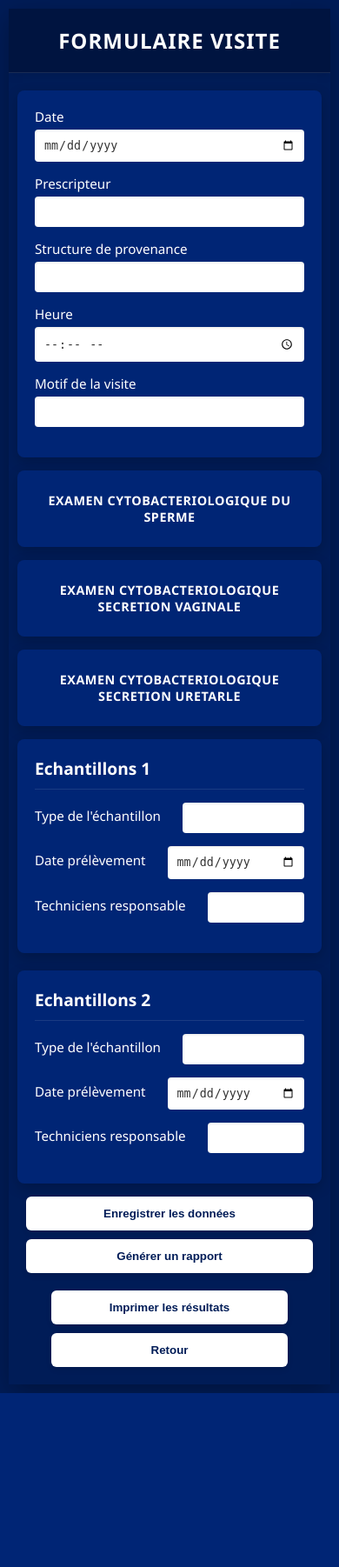
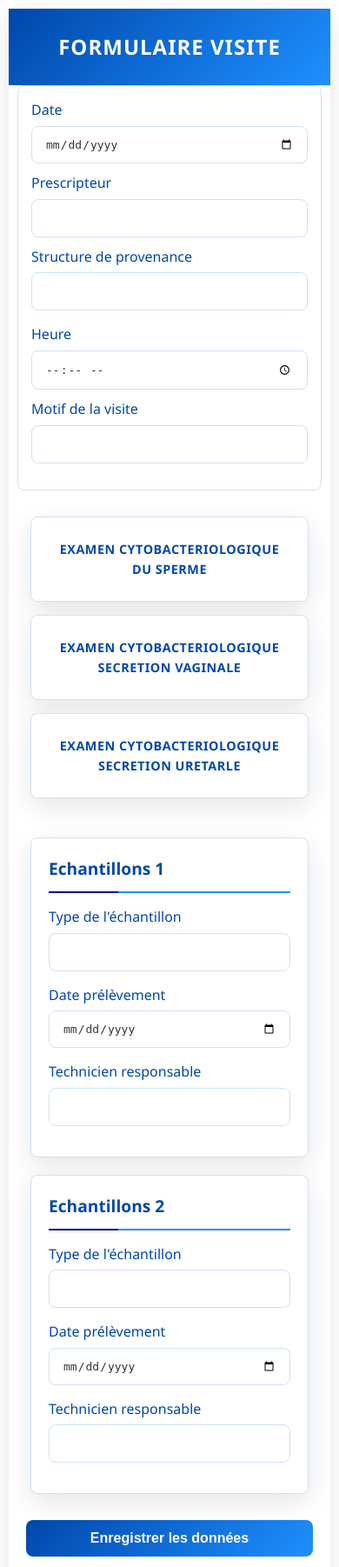
Before and after one commit to AbouTraore/Uatg_IPCI, a PHP site: page /page/visite.php in a window 390 px wide. Shown: the top 1802 px of the page at 87% size. Before the commit the page ends 1602 px from the top, so only its background shows below. Run offline with PHP 8.4, Linux system fonts and the light colour scheme.

Commit message:
laurince

```diff
--- a/page/EXA_CYTO_SEC_VAG.php
+++ b/page/EXA_CYTO_SEC_VAG.php
@@ -3,7 +3,7 @@
 <head>
     <meta charset="UTF-8" />
     <meta name="viewport" content="width=device-width, initial-scale=1.0" />
-    <title>EXAMEN CYTOBACTERIOLOGIQUE DES SECRETIONS  </title>
+    <title>EXAMEN CYTOBACTERIOLOGIQUE DES SECRETIONS CERVICO VAGINALES</title>
     <style>
         :root {
             --primary-bg: #f0f5ff;
--- a/page/visite.php
+++ b/page/visite.php
@@ -1,3 +1,7 @@
+<?php
+// Start the PHP file
+?>
+
 <!DOCTYPE html>
 <html lang="fr">
 <head>
@@ -6,18 +10,31 @@
     <title>Formulaire Visite</title>
     <style>
         :root {
-            --primary-bg: #001c57;
-            --section-bg: #002575;
-            --header-bg: #001440;
+            --primary-bg: #ffffff;
+            --primary-color: #0047ab; /* Cobalt blue */
+            --secondary-color: #1e90ff; /* Dodger blue */
+            --accent-color: #00008b; /* Dark blue */
+            --header-bg: linear-gradient(135deg, #0047ab 0%, #1e90ff 100%);
             --text-color: #ffffff;
+            --text-dark: #333333;
+            --section-bg: #ffffff;
+            --section-border: #d0e1f9;
             --input-bg: #ffffff;
+            --input-border: #d0e1f9;
+            --input-focus: #4169e1;
             --input-text: #333333;
-            --button-bg: #ffffff;
-            --button-text: #001c57;
-            --button-hover: #e0e0e0;
+            --button-primary: linear-gradient(135deg, #0047ab 0%, #1e90ff 100%);
+            --button-secondary: linear-gradient(135deg, #4169e1 0%, #6495ed 100%);
+            --button-danger: linear-gradient(135deg, #d63031 0%, #e84393 100%);
+            --button-text: #ffffff;
+            --button-hover-primary: linear-gradient(135deg, #003d91 0%, #0077e6 100%);
+            --button-hover-secondary: linear-gradient(135deg, #375ad9 0%, #5a89eb 100%);
+            --button-hover-danger: linear-gradient(135deg, #c12525 0%, #d63384 100%);
+            --success-bg: #2ecc71;
+            --error-bg: #e74c3c;
             --border-radius: 8px;
-            --box-shadow: 0 10px 30px rgba(0, 0, 0, 0.3);
-            --section-shadow: 0 5px 15px rgba(0, 0, 0, 0.2);
+            --box-shadow: 0 10px 30px rgba(0, 0, 0, 0.1);
+            --transition-speed: 0.3s;
         }
 
         * {
@@ -27,66 +44,64 @@
         }
 
         body {
-            font-family: "Segoe UI", Tahoma, Geneva, Verdana, sans-serif;
+            font-family: 'Segoe UI', Tahoma, Geneva, Verdana, sans-serif;
             background-color: var(--primary-bg);
-            color: var(--text-color);
+            color: var(--text-dark);
             margin: 0;
             padding: 20px;
             min-height: 100vh;
-            display: flex;
-            justify-content: center;
-            align-items: center;
+            line-height: 1.6;
         }
 
         .container {
             width: 100%;
-            max-width: 1000px;
-            background-color: var(--primary-bg);
+            max-width: 1100px;
+            margin: 0 auto;
+            background-color: var(--section-bg);
+            box-shadow: var(--box-shadow);
             border-radius: var(--border-radius);
-            box-shadow: var(--box-shadow);
             overflow: hidden;
-            padding-bottom: 20px;
         }
 
         .header {
-            background-color: var(--header-bg);
-            padding: 20px;
             font-size: 1.5em;
             font-weight: bold;
+            padding: 25px 20px;
             text-align: center;
+            text-transform: uppercase;
+            background: var(--header-bg);
+            color: var(--text-color);
             letter-spacing: 1px;
-            border-bottom: 1px solid rgba(255, 255, 255, 0.1);
-            box-shadow: 0 2px 10px rgba(0, 0, 0, 0.1);
-            margin-bottom: 20px;
+            position: relative;
         }
 
         .form-section {
             background-color: var(--section-bg);
+            border-radius: var(--border-radius);
+            padding: 20px;
             margin: 0 20px 20px;
-            padding: 20px;
-            border-radius: var(--border-radius);
-            box-shadow: var(--section-shadow);
+            border: 1px solid var(--section-border);
         }
 
         .form-row {
             display: flex;
             flex-wrap: wrap;
             margin-bottom: 15px;
-            align-items: center;
-            gap: 15px;
+            gap: 20px;
         }
 
         .form-field {
             display: flex;
-            align-items: center;
+            flex-direction: column;
             flex: 1;
             min-width: 250px;
         }
 
         label {
-            font-size: 0.95em;
-            margin-right: 10px;
-            white-space: nowrap;
+            font-size: 1em;
+            font-weight: 500;
+            margin-bottom: 8px;
+            color: var(--primary-color);
         }
 
         input[type="text"],
@@ -94,21 +109,19 @@
         input[type="time"] {
             background-color: var(--input-bg);
             color: var(--input-text);
-            border: none;
-            border-radius: 4px;
-            padding: 10px;
-            flex: 1;
-            min-width: 0;
-            box-shadow: inset 0 1px 3px rgba(0, 0, 0, 0.1);
-            transition: box-shadow 0.3s ease;
+            border: 1px solid var(--input-border);
+            padding: 12px 15px;
+            font-size: 1em;
+            border-radius: var(--border-radius);
+            transition: all var(--transition-speed);
         }
 
         input[type="text"]:focus,
         input[type="date"]:focus,
         input[type="time"]:focus {
             outline: none;
-            box-shadow: inset 0 1px 3px rgba(0, 0, 0, 0.1),
-                0 0 0 2px rgba(255, 255, 255, 0.3);
+            border-color: var(--input-focus);
+            box-shadow: 0 0 0 3px rgba(82, 118, 193, 0.25);
         }
 
         .examens-section {
@@ -125,17 +138,19 @@
             padding: 15px;
             border-radius: var(--border-radius);
             text-align: center;
-            box-shadow: var(--section-shadow);
+            box-shadow: var(--box-shadow);
             transition: transform 0.2s ease, box-shadow 0.2s ease;
             cursor: pointer;
-            text-decoration: none; /* Supprime le soulignement */
-            color: var(--text-color); /* Couleur du texte en blanc */
-            display: block; /* Pour s'assurer que le lien se comporte comme un bloc */
+            text-decoration: none;
+            color: var(--primary-color);
+            display: block;
+            border: 1px solid var(--section-border);
         }
 
         .examen-col:hover {
             transform: translateY(-3px);
-            box-shadow: 0 8px 20px rgba(0, 0, 0, 0.25);
+            box-shadow: 0 8px 20px rgba(0, 0, 0, 0.15);
+            border-color: var(--secondary-color);
         }
 
         .examen-title {
@@ -158,22 +173,35 @@
             background-color: var(--section-bg);
             padding: 20px;
             border-radius: var(--border-radius);
-            box-shadow: var(--section-shadow);
+            box-shadow: var(--box-shadow);
+            border: 1px solid var(--section-border);
         }
 
         h2 {
             margin-top: 0;
             margin-bottom: 15px;
             font-size: 1.2em;
-            border-bottom: 1px solid rgba(255, 255, 255, 0.1);
+            color: var(--primary-color);
+            border-bottom: 2px solid var(--secondary-color);
             padding-bottom: 10px;
+            position: relative;
+        }
+
+        h2::before {
+            content: "";
+            position: absolute;
+            bottom: -2px;
+            left: 0;
+            width: 80px;
+            height: 2px;
+            background-color: var(--accent-color);
         }
 
         .bottom-buttons {
             display: flex;
             flex-wrap: wrap;
             justify-content: space-between;
-            padding: 0 20px;
+            padding: 0 20px 20px;
             gap: 20px;
         }
 
@@ -181,32 +209,49 @@
         .right-buttons {
             display: flex;
             flex-wrap: wrap;
-            gap: 10px;
+            gap: 15px;
         }
 
         .btn {
-            background-color: var(--button-bg);
+            font-weight: 600;
+            padding: 12px 25px;
+            border: none;
+            cursor: pointer;
+            min-width: 180px;
+            text-align: center;
+            border-radius: var(--border-radius);
             color: var(--button-text);
-            font-weight: bold;
-            padding: 12px 20px;
-            border: none;
-            border-radius: 6px;
-            cursor: pointer;
-            width: 230px;
-            text-align: center;
-            transition: all 0.2s ease;
-            box-shadow: 0 3px 6px rgba(0, 0, 0, 0.1);
+            transition: all var(--transition-speed);
+            font-size: 1em;
+        }
+
+        .btn-primary {
+            background: var(--button-primary);
+        }
+
+        .btn-secondary {
+            background: var(--button-secondary);
+        }
+
+        .btn-danger {
+            background: var(--button-danger);
         }
 
         .btn:hover {
-            background-color: var(--button-hover);
             transform: translateY(-2px);
-            box-shadow: 0 5px 15px rgba(0, 0, 0, 0.2);
+            box-shadow: 0 5px 15px rgba(44, 76, 140, 0.3);
         }
 
-        .btn:active {
-            transform: translateY(0);
-            box-shadow: 0 2px 5px rgba(0, 0, 0, 0.15);
+        .btn-primary:hover {
+            background: var(--button-hover-primary);
+        }
+
+        .btn-secondary:hover {
+            background: var(--button-hover-secondary);
+        }
+
+        .btn-danger:hover {
+            background: var(--button-hover-danger);
         }
 
         /* Responsive adjustments */
@@ -214,6 +259,12 @@
             .bottom-buttons {
                 flex-direction: column;
                 align-items: center;
+            }
+
+            .left-buttons,
+            .right-buttons {
+                justify-content: center;
+                width: 100%;
             }
 
             .form-field {
@@ -234,26 +285,25 @@
             .examens-section,
             .echantillons-section {
                 margin: 0 10px 15px;
-            }
-
-            .form-field {
-                flex-direction: column;
-                align-items: flex-start;
+                padding: 15px;
             }
 
             label {
                 margin-bottom: 5px;
             }
 
-            input[type="text"],
-            input[type="date"],
-            input[type="time"] {
+            .btn {
                 width: 100%;
             }
 
-            .btn {
-                width: 100%;
+            .form-row {
+                gap: 10px;
             }
+        }
+
+        /* Dark mode support - Disabled to maintain blue on white */
+        @media (prefers-color-scheme: dark) {
+            /* Keep the light mode theme for dark mode users */
         }
     </style>
 </head>
@@ -266,26 +316,26 @@
             <div class="form-row">
                 <div class="form-field">
                     <label>Date</label>
-                    <input type="date" />
+                    <input type="date" name="date" />
                 </div>
                 <div class="form-field">
                     <label>Prescripteur</label>
-                    <input type="text" />
+                    <input type="text" name="prescripteur" />
                 </div>
                 <div class="form-field">
                     <label>Structure de provenance</label>
-                    <input type="text" />
+                    <input type="text" name="structure" />
                 </div>
             </div>
 
             <div class="form-row">
                 <div class="form-field">
                     <label>Heure</label>
-                    <input type="time" />
+                    <input type="time" name="heure" />
                 </div>
                 <div class="form-field">
                     <label>Motif de la visite</label>
-                    <input type="text" />
+                    <input type="text" name="motif" />
                 </div>
             </div>
         </div>
@@ -312,31 +362,43 @@
             <div class="echantillon-col">
                 <h2>Echantillons 1</h2>
                 <div class="form-row">
-                    <label>Type de l'échantillon</label>
-                    <input type="text" />
+                    <div class="form-field">
+                        <label>Type de l'échantillon</label>
+                        <input type="text" name="type_echantillon_1" />
+                    </div>
                 </div>
                 <div class="form-row">
-                    <label>Date prélèvement</label>
-                    <input type="date" />
+                    <div class="form-field">
+                        <label>Date prélèvement</label>
+                        <input type="date" name="date_prelevement_1" />
+                    </div>
                 </div>
                 <div class="form-row">
-                    <label>Techniciens responsable</label>
-                    <input type="text" />
+                    <div class="form-field">
+                        <label>Technicien responsable</label>
+                        <input type="text" name="tech_responsable_1" />
+                    </div>
                 </div>
             </div>
             <div class="echantillon-col">
                 <h2>Echantillons 2</h2>
                 <div class="form-row">
-                    <label>Type de l'échantillon</label>
-                    <input type="text" />
+                    <div class="form-field">
+                        <label>Type de l'échantillon</label>
+                        <input type="text" name="type_echantillon_2" />
+                    </div>
                 </div>
                 <div class="form-row">
-                    <label>Date prélèvement</label>
-                    <input type="date" />
+                    <div class="form-field">
+                        <label>Date prélèvement</label>
+                        <input type="date" name="date_prelevement_2" />
+                    </div>
                 </div>
                 <div class="form-row">
-                    <label>Techniciens responsable</label>
-                    <input type="text" />
+                    <div class="form-field">
+                        <label>Technicien responsable</label>
+                        <input type="text" name="tech_responsable_2" />
+                    </div>
                 </div>
             </div>
         </div>
@@ -344,14 +406,32 @@
         <!-- Boutons -->
         <div class="bottom-buttons">
             <div class="left-buttons">
-                <button class="btn">Enregistrer les données</button>
-                <button class="btn">Générer un rapport</button>
+                <button class="btn btn-primary">Enregistrer les données</button>
+                <button class="btn btn-secondary">Générer un rapport</button>
             </div>
             <div class="right-buttons">
-                <button class="btn">Imprimer les résultats</button>
-                <button class="btn">Retour</button>
+                <button class="btn btn-secondary">Imprimer les résultats</button>
+                <button class="btn btn-danger">Retour</button>
             </div>
         </div>
     </div>
+
+    <script>
+        // Dark mode detection
+        if (window.matchMedia && window.matchMedia('(prefers-color-scheme: dark)').matches) {
+            document.documentElement.classList.add('dark');
+        }
+        window.matchMedia('(prefers-color-scheme: dark)').addEventListener('change', event => {
+            if (event.matches) {
+                document.documentElement.classList.add('dark');
+            } else {
+                document.documentElement.classList.remove('dark');
+            }
+        });
+    </script>
 </body>
 </html>
+
+<?php
+// End the PHP file
+?>
```
Also changed, not shown: page/ecs.php (+27 -85 lines), page/ecsu.php (+30 -87 lines), page/nouveau_dossier.php (+25 -12 lines).
